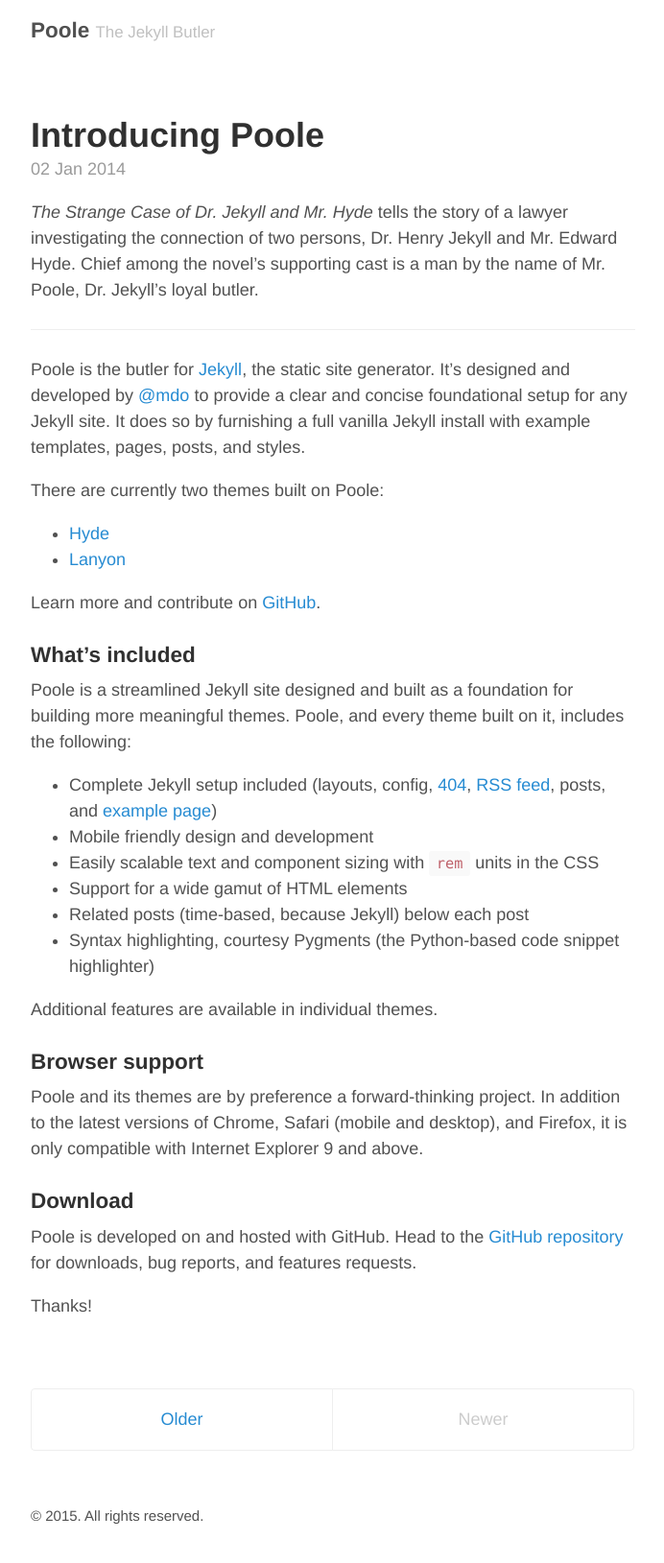
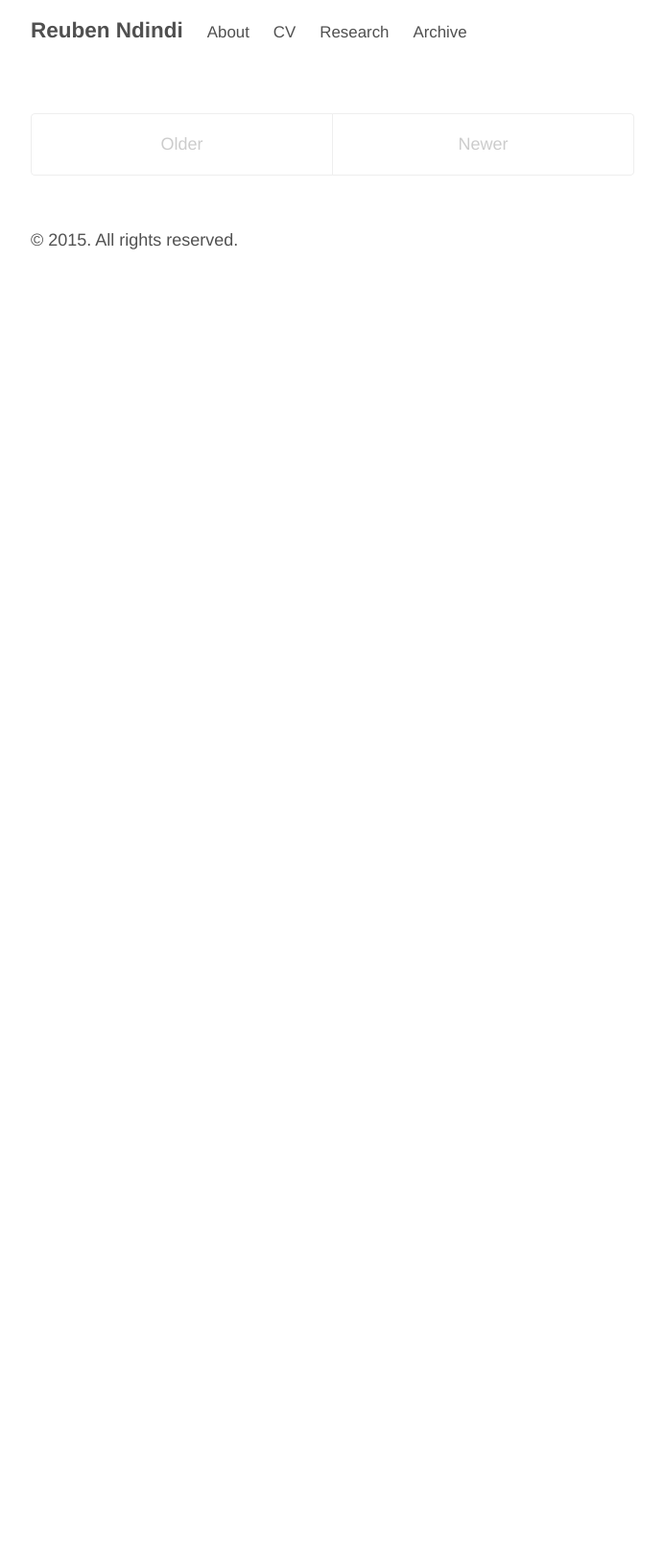
Before and after one commit to rndindi/rndindi.github.io, a Jekyll site: the page built from index.html, in a window 1280 px wide. Shown: the whole page at 96% size, without its empty margins (293-985 px from the left). Built offline with Jekyll 4.4.1, drawn with Linux system fonts in a browser that asks for light colours; Markdown is read by kramdown in place of the engine named in the settings; the list of posts is cut into pages by our own code; after the commit the page ends 900 px from its top, so only the background shows below that.

Commit message:
customized base template

```diff
--- /dev/null
+++ b/CNAME
@@ -0,0 +1 @@
+ndindireuben.com
--- a/_config.yml
+++ b/_config.yml
@@ -1,3 +1,10 @@
+# Dependencies
+markdown:         redcarpet
+redcarpet:
+  extensions: ["tables"]
+
+highlighter:         true
+
 # Permalinks
 #
 # Use of `relative_permalinks` ensures post links from the index work properly.
@@ -5,11 +12,10 @@ permalink:           pretty
 relative_permalinks: true
 
 # Setup
-title:               Poole
-tagline:             The Jekyll Butler
-url:                 http://getpoole.com
-paginate:            1
-baseurl:             ""
+title:            Reuben Ndindi
+tagline:          'Big Data, Databases, Data Quality, Blogging, Tweets, Software Engineering'
+url:              http://www.ndindireuben.com
+shorturl:         ndindireuben.com
 
 # Assets
 #
@@ -20,11 +26,19 @@ sass:
 
 # About/contact
 author:
-  name:              Mark Otto
-  url:               https://twitter.com/mdo
-  email:             markdotto@gmail.com
+  name:              Reuben Ndindi
+  url:               https://twitter.com/rndindi
+
+paginate:            1
 
 # Custom vars
 version:             2.0.0
 github:
-  repo:              https://github.com/poole/poole
+  repo:              github.com/rndindi/rndindi.github.io
+
+pages_list:
+  About: '/about'
+  CV: '/cv'
+  Research: '/research'
+  Archive: '/archive'
+  #Feed: '/atom.xml'
--- a/_layouts/default.html
+++ b/_layouts/default.html
@@ -1,27 +1,32 @@
 <!DOCTYPE html>
-<html lang="en">
+<html xmlns="http://www.w3.org/1999/xhtml" xml:lang="en" lang="en-us">
 
   {% include head.html %}
+<!--  {% include google_analytics.html %} -->
 
   <body>
 
     <div class="container content">
-      <header class="masthead">
+      <div class="masthead">
         <h3 class="masthead-title">
-          <a href="{{ site.baseurl }}/" title="Home">{{ site.title }}</a>
-          <small>{{ site.tagline }}</small>
+          <a href="/" title="Home">{{ site.title }}</a>
+
+          {% for page in site.pages_list %}
+              &nbsp;&nbsp;&nbsp;<small><a href="{{ page[1]  }}">{{ page[0] }}</a></small>
+          {% endfor %}
+
         </h3>
-      </header>
+      </div>
 
-      <main>
-        {{ content }}
-      </main>
+      {{ content }}
 
-      <footer class="footer">
-        <small>
-          &copy; <time datetime="{{ site.time | date_to_xmlschema }}">{{ site.time | date: '%Y' }}</time>. All rights reserved.
-        </small>
-      </footer>
+      {% include comments.html %}
+
+      <div class="footer">
+        <p>
+          &copy; {{ site.time | date: '%Y' }}. All rights reserved.
+        </p>
+      </div>
     </div>
 
   </body>
--- a/_posts/2014-01-02-introducing-poole.md
+++ /dev/null
@@ -1,40 +0,0 @@
----
-layout: post
-title: Introducing Poole
----
-
-*The Strange Case of Dr. Jekyll and Mr. Hyde* tells the story of a lawyer investigating the connection of two persons, Dr. Henry Jekyll and Mr. Edward Hyde. Chief among the novel's supporting cast is a man by the name of Mr. Poole, Dr. Jekyll's loyal butler.
-
------
-
-Poole is the butler for [Jekyll](http://jekyllrb.com), the static site generator. It's designed and developed by [@mdo](https://twitter.com/mdo) to provide a clear and concise foundational setup for any Jekyll site. It does so by furnishing a full vanilla Jekyll install with example templates, pages, posts, and styles.
-
-There are currently two themes built on Poole:
-
-* [Hyde](http://hyde.getpoole.com)
-* [Lanyon](http://lanyon.getpoole.com)
-
-Learn more and contribute on [GitHub](https://github.com/poole).
-
-### What's included
-
-Poole is a streamlined Jekyll site designed and built as a foundation for building more meaningful themes. Poole, and every theme built on it, includes the following:
-
-* Complete Jekyll setup included (layouts, config, [404]({{ site.baseurl }}/404.html), [RSS feed]({{ site.baseurl }}/atom.xml), posts, and [example page]({{ site.baseurl }}/about))
-* Mobile friendly design and development
-* Easily scalable text and component sizing with `rem` units in the CSS
-* Support for a wide gamut of HTML elements
-* Related posts (time-based, because Jekyll) below each post
-* Syntax highlighting, courtesy Pygments (the Python-based code snippet highlighter)
-
-Additional features are available in individual themes.
-
-### Browser support
-
-Poole and its themes are by preference a forward-thinking project. In addition to the latest versions of Chrome, Safari (mobile and desktop), and Firefox, it is only compatible with Internet Explorer 9 and above.
-
-### Download
-
-Poole is developed on and hosted with GitHub. Head to the <a href="https://github.com/poole/poole">GitHub repository</a> for downloads, bug reports, and features requests.
-
-Thanks!
--- a/about.md
+++ b/about.md
@@ -3,28 +3,10 @@ layout: page
 title: About
 ---
 
-<p class="message">
-  Hey there! This page is included as an example. Feel free to customize it for your own use upon downloading. Carry on!
-</p>
 
-In the novel, *The Strange Case of Dr. Jekyll and Mr. Hyde*, Mr. Poole is Dr. Jekyll's virtuous and loyal butler. Similarly, Poole is an upstanding and effective butler that helps you build Jekyll themes. It's made by [@mdo](https://twitter.com/mdo).
+  Hi, I am a PhD Researcher at the Department of Mathematics and Computer science, University of Antwerp, Belgium.
+  I have huge interests in database technology, data quality, tools and methods for efficient storage and analysis
+  of data at scale.
 
-There are currently two themes built on Poole:
-
-* [Hyde](http://hyde.getpoole.com)
-* [Lanyon](http://lanyon.getpoole.com)
-
-Learn more and contribute on [GitHub](https://github.com/poole).
-
-## Setup
-
-Some fun facts about the setup of this project include:
-
-* Built for [Jekyll](http://jekyllrb.com)
-* Developed on GitHub and hosted for free on [GitHub Pages](https://pages.github.com)
-* Coded with [Sublime Text 2](http://sublimetext.com), an amazing code editor
-* Designed and developed while listening to music like [Blood Bros Trilogy](https://soundcloud.com/maddecent/sets/blood-bros-series)
-
-Have questions or suggestions? Feel free to [open an issue on GitHub](https://github.com/poole/poole/issues/new) or [ask me on Twitter](https://twitter.com/mdo).
-
-Thanks for reading!
+  Specifically, my research has mostly been on data cleaning, entity resolution using clustering methods and query
+  approximation techniques for big data.
--- a/index.html
+++ b/index.html
@@ -5,28 +5,32 @@ title: Home
 
 <div class="posts">
   {% for post in paginator.posts %}
-  <article class="post">
+  <div class="post">
     <h1 class="post-title">
-      <a href="{{ site.baseurl }}{{ post.url }}">
+      <a href="{{ post.url }}">
         {{ post.title }}
       </a>
     </h1>
 
-    <time datetime="{{ post.date | date_to_xmlschema }}" class="post-date">{{ post.date | date_to_string }}</time>
+    <span class="post-date">{{ post.date | date_to_string }}</span>
 
     {{ post.content }}
-  </article>
+  </div>
   {% endfor %}
 </div>
 
 <div class="pagination">
   {% if paginator.next_page %}
-    <a class="pagination-item older" href="{{ paginator.next_page_path | prepend: site.baseurl }}">Older</a>
+    <a class="pagination-item older" href="/page{{paginator.next_page}}/">Older</a>
   {% else %}
     <span class="pagination-item older">Older</span>
   {% endif %}
   {% if paginator.previous_page %}
-    <a class="pagination-item newer" href="{{ paginator.previous_page_path | prepend: site.baseurl }}">Newer</a>
+    {% if paginator.page == 2 %}
+      <a class="pagination-item newer" href="/">Newer</a>
+    {% else %}
+      <a class="pagination-item newer" href="/page{{paginator.previous_page}}/">Newer</a>
+    {% endif %}
   {% else %}
     <span class="pagination-item newer">Newer</span>
   {% endif %}
```
Also changed, not shown: _includes/twitter_plug.html (added, +7 -0 lines), _posts/2013-12-31-whats-jekyll.md (deleted, +0 -10 lines), _posts/2014-01-01-example-content.md (deleted, +0 -169 lines), archive.md (added, +10 -0 lines), cv.md (added, +6 -0 lines), research.md (added, +6 -0 lines), sitemap.xml (added, +47 -0 lines), _includes/comments.html (added), _includes/google_analytics.html (added).
